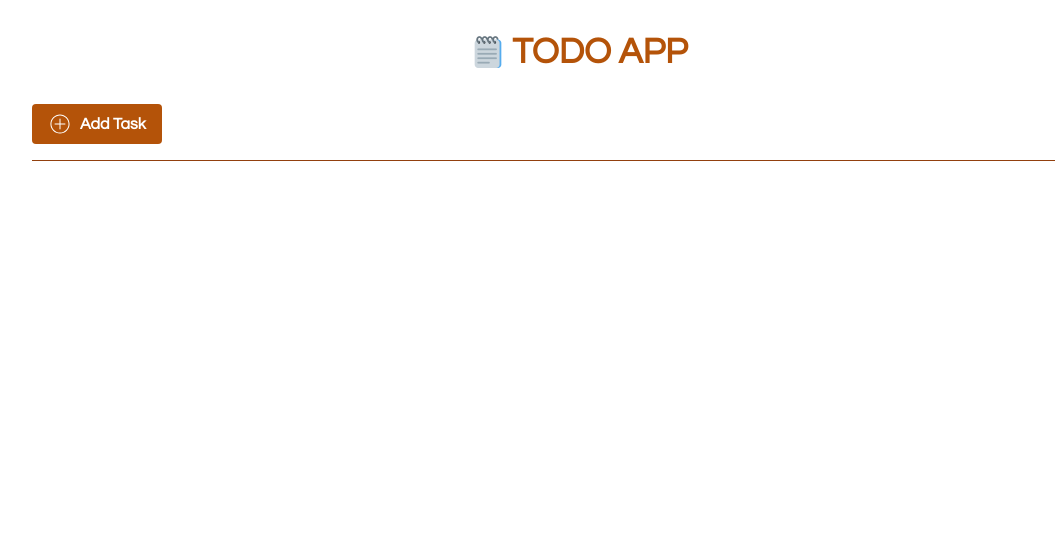
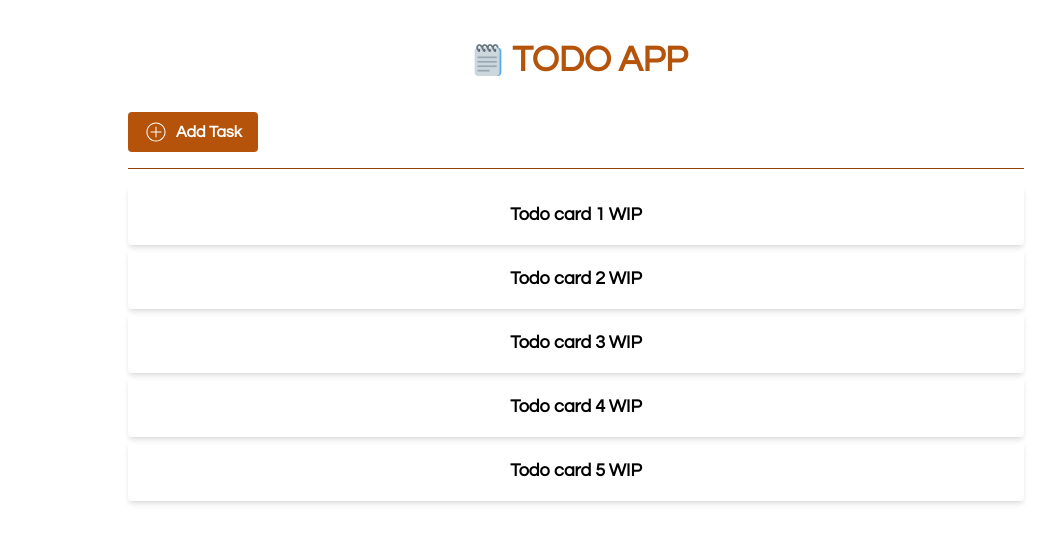
Before and after one commit to saroshfarhan/todo-app, a React (Create React App) app: page / in a window 1280 px wide. Shown: the top 542 px of the page, without its empty margins (64-1119 px from the left). Built offline with nearby package versions, Linux system fonts and the light colour scheme.

Commit message:
added todo component, hardcoded values for style

```diff
--- a/package.json
+++ b/package.json
@@ -6,9 +6,10 @@
     "@testing-library/jest-dom": "^5.16.5",
     "@testing-library/react": "^13.4.0",
     "@testing-library/user-event": "^13.5.0",
+    "nanoid": "^4.0.0",
     "react": "^18.2.0",
     "react-dom": "^18.2.0",
-    "react-scripts": "5.0.1",
+    "react-scripts": "^5.0.1",
     "web-vitals": "^2.1.4"
   },
   "scripts": {
--- a/src/App.js
+++ b/src/App.js
@@ -1,14 +1,15 @@
 import './App.css';
 import logo from './assets/favicon-32x32.png';
+import Todo from './components/Todo';
 
 function App() {
   return (
-    <main className='container mx-auto py-8 md:my-0 sm:my-4'>
+    <main className='container mx-auto py-10 md:my-0 md:py-10 sm:my-4'>
       <div className='flex justify-center align-bottom'>
         <img src={logo} alt='logo' className='mx-2 my-1 w-8 h-8'></img>
         <h1 className="text-4xl font-bold text-center text-amber-700">TODO APP</h1>
       </div>
-      <div className='px-4 my-8 lg:px-24'>
+      <div className='px-4 my-8 lg:px-48'>
         <button type='button' className='bg-amber-700 hover:bg-amber-800 text-white font-bold py-2 px-4 rounded inline-flex items-center'>
         <svg className="fill-current w-6 h-6 mr-2 svg-icon" viewBox="0 0 20 20">
 							<path d="M14.613,10c0,0.23-0.188,0.419-0.419,0.419H10.42v3.774c0,0.23-0.189,0.42-0.42,0.42s-0.419-0.189-0.419-0.42v-3.774H5.806c-0.23,0-0.419-0.189-0.419-0.419s0.189-0.419,0.419-0.419h3.775V5.806c0-0.23,0.189-0.419,0.419-0.419s0.42,0.189,0.42,0.419v3.775h3.774C14.425,9.581,14.613,9.77,14.613,10 M17.969,10c0,4.401-3.567,7.969-7.969,7.969c-4.402,0-7.969-3.567-7.969-7.969c0-4.402,3.567-7.969,7.969-7.969C14.401,2.031,17.969,5.598,17.969,10 M17.13,10c0-3.932-3.198-7.13-7.13-7.13S2.87,6.068,2.87,10c0,3.933,3.198,7.13,7.13,7.13S17.13,13.933,17.13,10"></path>
@@ -16,7 +17,9 @@ function App() {
         <span>Add Task</span>
         </button>
         <hr className='my-4 border-amber-800'/>
+        <Todo />
       </div>
+
     </main>
   );
 }
--- /dev/null
+++ b/src/components/Todo.jsx
@@ -0,0 +1,19 @@
+import React from 'react';
+
+export default function Todo(props) {
+
+    let five = []
+    for(let i=0; i<5; i++){
+            five.push(
+                <div className='rounded overflow-hidden shadow-md my-1' key={i}>
+                    <h2 className='text-lg text-center font-bold my-4'>Todo card {i +1} WIP</h2>
+                </div>
+             )
+        }
+
+    return (
+        <>
+            {five}
+        </>
+    )
+}
```
Also changed, not shown: 1 other file (tests, documents, lock files or other folders).
